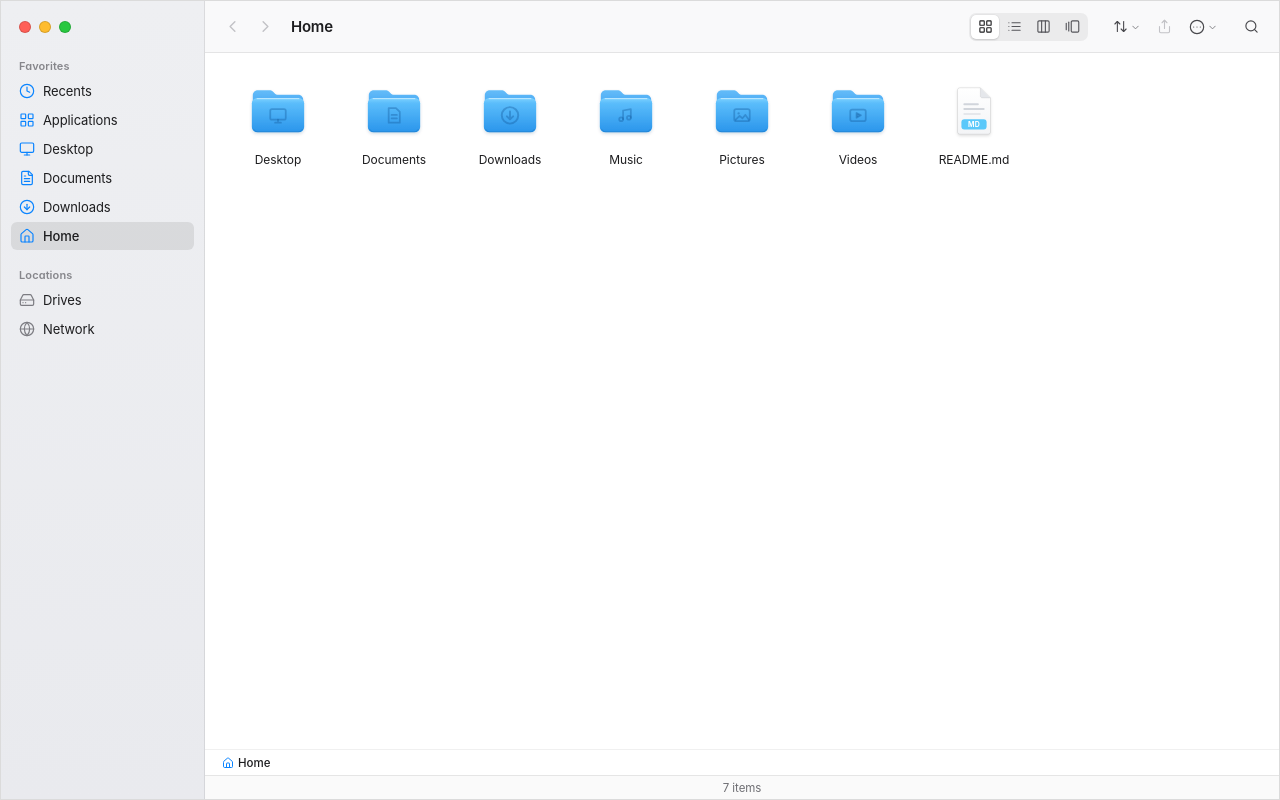
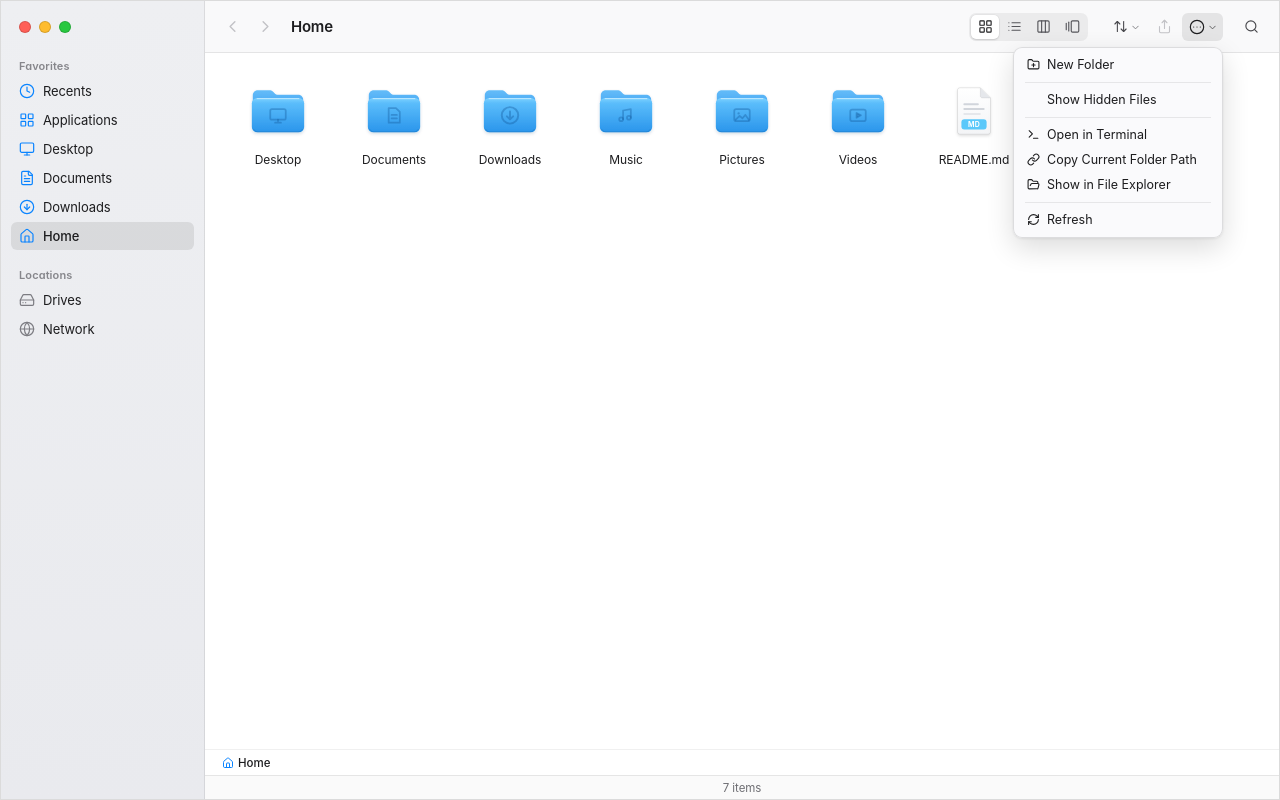
Before and after one commit to yetanotherchris/WinFinder, a React (Vite) app: page / in a window 1280 px wide. Both pictures are taken after a click on the button 1202 px from the left and 26 px from the top of the page. Built offline with nearby package versions, Linux system fonts and the light colour scheme.

Commit message:
Actions button

```diff
--- a/src/App.tsx
+++ b/src/App.tsx
@@ -60,6 +60,7 @@ export const App: React.FC = () => {
   const [selectedEntry, setSelectedEntry] = useState<FileEntry | null>(null);
   const [sidebarWidth, setSidebarWidth] = useState<number>(204);
   const [viewMode, setViewMode] = useState<ViewMode>("icons");
+  const [showHidden, setShowHidden] = useState<boolean>(false);
   const [sortConfig, setSortConfig] = useState<SortConfig>({
     field: "name",
     direction: "asc",
@@ -68,9 +69,13 @@ export const App: React.FC = () => {
   const [loading, setLoading] = useState<boolean>(true);
   const [error, setError] = useState<string | null>(null);
   const requestIdRef = useRef(0);
+  const showHiddenRef = useRef(showHidden);
+  showHiddenRef.current = showHidden;
 
-  const fetchDirectory = useCallback(async (targetPath?: string): Promise<DirectoryListing | null> => {
+  const fetchDirectory = useCallback(
+    async (targetPath?: string, overrideShowHidden?: boolean): Promise<DirectoryListing | null> => {
       const reqId = ++requestIdRef.current;
+      const includeHidden = overrideShowHidden ?? showHiddenRef.current;
       setLoading(true);
       setError(null);
       setSelectedEntry(null);
@@ -86,6 +91,7 @@ export const App: React.FC = () => {
       try {
         const result = await invoke<DirectoryListing>("list_directory", {
           path: targetPath ?? null,
+          showHidden: includeHidden,
         });
         if (reqId !== requestIdRef.current) {
           return null;
@@ -103,7 +109,9 @@ export const App: React.FC = () => {
         setLoading(false);
         return null;
       }
-  }, []);
+    },
+    []
+  );
 
   // Initial load: resolve sidebar locations & open ~/
   useEffect(() => {
@@ -205,14 +213,78 @@ export const App: React.FC = () => {
     }
   }, []);
 
-  const handleRevealInExplorer = useCallback(async (entry: FileEntry) => {
-    if (!isTauriRuntime()) return;
+  const handleNewFolder = useCallback(async () => {
+    if (!isTauriRuntime() || !listing || listing.currentPath.startsWith("virtual://")) return;
     try {
-      await invoke("reveal_in_file_manager", { path: entry.path });
+      const createdPath = await invoke<string>("create_new_folder", {
+        parentPath: listing.currentPath,
+      });
+      const refreshed = await fetchDirectory(listing.currentPath);
+      if (refreshed) {
+        const createdEntry = refreshed.entries.find(
+          (e) => e.path.toLowerCase() === createdPath.toLowerCase()
+        );
+        if (createdEntry) {
+          setSelectedEntry(createdEntry);
+        }
+      }
     } catch (err) {
       setError(typeof err === "string" ? err : String(err));
     }
-  }, []);
+  }, [fetchDirectory, listing]);
+
+  const handleToggleShowHidden = useCallback(() => {
+    const next = !showHiddenRef.current;
+    setShowHidden(next);
+    if (listing) {
+      void fetchDirectory(listing.currentPath, next);
+    }
+  }, [fetchDirectory, listing]);
+
+  const handleOpenInTerminal = useCallback(async () => {
+    if (!isTauriRuntime() || !listing || listing.currentPath.startsWith("virtual://")) return;
+    try {
+      await invoke("open_in_terminal", { path: listing.currentPath });
+    } catch (err) {
+      setError(typeof err === "string" ? err : String(err));
+    }
+  }, [listing]);
+
+  const handleCopyCurrentPath = useCallback(async () => {
+    if (!listing || listing.currentPath.startsWith("virtual://")) return;
+    try {
+      await navigator.clipboard.writeText(listing.currentPath);
+    } catch {
+      // Clipboard API unavailable
+    }
+  }, [listing]);
+
+  const handleShowInExplorer = useCallback(async () => {
+    if (!isTauriRuntime() || !listing || listing.currentPath.startsWith("virtual://")) return;
+    try {
+      const hasRealSelection = Boolean(
+        selectedEntry &&
+          selectedEntry.entryKind !== "app" &&
+          selectedEntry.entryKind !== "drive" &&
+          !selectedEntry.path.startsWith("virtual://")
+      );
+      if (hasRealSelection && selectedEntry) {
+        await invoke("reveal_in_file_manager", { path: selectedEntry.path, select: true });
+      } else {
+        await invoke("reveal_in_file_manager", { path: listing.currentPath, select: false });
+      }
+    } catch (err) {
+      setError(typeof err === "string" ? err : String(err));
+    }
+  }, [listing, selectedEntry]);
+
+  const handleRefresh = useCallback(() => {
+    if (listing) {
+      void fetchDirectory(listing.currentPath);
+    } else {
+      void fetchDirectory();
+    }
+  }, [fetchDirectory, listing]);
 
   const handleBack = useCallback(async () => {
     if (historyIndex <= 0) return;
@@ -292,10 +364,12 @@ export const App: React.FC = () => {
       <div className="finder-content-column">
         <Toolbar
           title={displayTitle}
+          currentPath={activePath}
           canGoBack={historyIndex > 0}
           canGoForward={historyIndex < history.length - 1}
           viewMode={viewMode}
           sortConfig={sortConfig}
+          showHidden={showHidden}
           selectedEntry={selectedEntry}
           onBack={() => void handleBack()}
           onForward={() => void handleForward()}
@@ -304,7 +378,12 @@ export const App: React.FC = () => {
           onShareWithOs={(entry) => void handleShareWithOs(entry)}
           onCopyFile={(entry) => void handleCopyFile(entry)}
           onCopyPath={(entry) => void handleCopyPath(entry)}
-          onRevealInExplorer={(entry) => void handleRevealInExplorer(entry)}
+          onNewFolder={() => void handleNewFolder()}
+          onToggleShowHidden={handleToggleShowHidden}
+          onOpenInTerminal={() => void handleOpenInTerminal()}
+          onCopyCurrentPath={() => void handleCopyCurrentPath()}
+          onShowInExplorer={() => void handleShowInExplorer()}
+          onRefresh={handleRefresh}
         />
 
         <MainView
@@ -319,6 +398,7 @@ export const App: React.FC = () => {
           selectedPath={selectedEntry?.path ?? null}
           viewMode={viewMode}
           sortConfig={sortConfig}
+          showHidden={showHidden}
           loading={loading}
           loadingMessage={loadingMessage}
           error={error}
--- a/src/components/Toolbar.tsx
+++ b/src/components/Toolbar.tsx
@@ -15,16 +15,21 @@ import {
   Copy,
   Link,
   FolderOpen,
+  FolderPlus,
+  Terminal,
+  RefreshCw,
   Share2,
 } from "lucide-react";
 import type { FileEntry, SortConfig, SortField, ViewMode } from "../types";
 
 interface ToolbarProps {
   title: string;
+  currentPath: string;
   canGoBack: boolean;
   canGoForward: boolean;
   viewMode: ViewMode;
   sortConfig: SortConfig;
+  showHidden: boolean;
   selectedEntry: FileEntry | null;
   onBack: () => void;
   onForward: () => void;
@@ -33,7 +38,12 @@ interface ToolbarProps {
   onShareWithOs: (entry: FileEntry) => void;
   onCopyFile: (entry: FileEntry) => void;
   onCopyPath: (entry: FileEntry) => void;
-  onRevealInExplorer: (entry: FileEntry) => void;
+  onNewFolder: () => void;
+  onToggleShowHidden: () => void;
+  onOpenInTerminal: () => void;
+  onCopyCurrentPath: () => void;
+  onShowInExplorer: () => void;
+  onRefresh: () => void;
 }
 
 const SORT_FIELDS: { field: SortField; label: string }[] = [
@@ -45,10 +55,12 @@ const SORT_FIELDS: { field: SortField; label: string }[] = [
 
 export const Toolbar: React.FC<ToolbarProps> = ({
   title,
+  currentPath,
   canGoBack,
   canGoForward,
   viewMode,
   sortConfig,
+  showHidden,
   selectedEntry,
   onBack,
   onForward,
@@ -57,15 +69,22 @@ export const Toolbar: React.FC<ToolbarProps> = ({
   onShareWithOs,
   onCopyFile,
   onCopyPath,
-  onRevealInExplorer,
+  onNewFolder,
+  onToggleShowHidden,
+  onOpenInTerminal,
+  onCopyCurrentPath,
+  onShowInExplorer,
+  onRefresh,
 }) => {
   const [sortMenuOpen, setSortMenuOpen] = useState(false);
   const [shareMenuOpen, setShareMenuOpen] = useState(false);
+  const [actionsMenuOpen, setActionsMenuOpen] = useState(false);
   const sortMenuRef = useRef<HTMLDivElement | null>(null);
   const shareMenuRef = useRef<HTMLDivElement | null>(null);
+  const actionsMenuRef = useRef<HTMLDivElement | null>(null);
 
   useEffect(() => {
-    if (!sortMenuOpen && !shareMenuOpen) return;
+    if (!sortMenuOpen && !shareMenuOpen && !actionsMenuOpen) return;
     const handlePointerDown = (e: MouseEvent) => {
       if (sortMenuOpen && sortMenuRef.current && !sortMenuRef.current.contains(e.target as Node)) {
         setSortMenuOpen(false);
@@ -73,11 +92,15 @@ export const Toolbar: React.FC<ToolbarProps> = ({
       if (shareMenuOpen && shareMenuRef.current && !shareMenuRef.current.contains(e.target as Node)) {
         setShareMenuOpen(false);
       }
+      if (actionsMenuOpen && actionsMenuRef.current && !actionsMenuRef.current.contains(e.target as Node)) {
+        setActionsMenuOpen(false);
+      }
     };
     const handleKeyDown = (e: KeyboardEvent) => {
       if (e.key === "Escape") {
         setSortMenuOpen(false);
         setShareMenuOpen(false);
+        setActionsMenuOpen(false);
       }
     };
     window.addEventListener("mousedown", handlePointerDown);
@@ -86,7 +109,7 @@ export const Toolbar: React.FC<ToolbarProps> = ({
       window.removeEventListener("mousedown", handlePointerDown);
       window.removeEventListener("keydown", handleKeyDown);
     };
-  }, [sortMenuOpen, shareMenuOpen]);
+  }, [sortMenuOpen, shareMenuOpen, actionsMenuOpen]);
 
   // Close share menu if selection disappears
   useEffect(() => {
@@ -95,6 +118,7 @@ export const Toolbar: React.FC<ToolbarProps> = ({
     }
   }, [selectedEntry]);
 
+  const isRealDirectory = Boolean(currentPath && !currentPath.startsWith("virtual://"));
   const isRealFsItem = Boolean(
     selectedEntry &&
       selectedEntry.entryKind !== "app" &&
@@ -202,7 +226,11 @@ export const Toolbar: React.FC<ToolbarProps> = ({
           <button
             type="button"
             className={`toolbar-btn toolbar-btn-chevron ${sortMenuOpen ? "open" : ""}`}
-            onClick={() => setSortMenuOpen((prev) => !prev)}
+            onClick={() => {
+              setShareMenuOpen(false);
+              setActionsMenuOpen(false);
+              setSortMenuOpen((prev) => !prev);
+            }}
             title="Sort items"
             aria-label="Sort items"
             aria-expanded={sortMenuOpen}
@@ -295,6 +323,7 @@ export const Toolbar: React.FC<ToolbarProps> = ({
             disabled={!isRealFsItem}
             onClick={() => {
               setSortMenuOpen(false);
+              setActionsMenuOpen(false);
               setShareMenuOpen((prev) => !prev);
             }}
             title={isRealFsItem ? "Share selected item" : "Select a file or folder to share"}
@@ -359,6 +388,114 @@ export const Toolbar: React.FC<ToolbarProps> = ({
                 </span>
                 <span>Copy Path</span>
               </button>
+            </div>
+          )}
+        </div>
+
+        {/* Action / More Popover Menu */}
+        <div className="sort-menu-wrapper" ref={actionsMenuRef}>
+          <button
+            type="button"
+            className={`toolbar-btn toolbar-btn-chevron ${actionsMenuOpen ? "open" : ""}`}
+            onClick={() => {
+              setSortMenuOpen(false);
+              setShareMenuOpen(false);
+              setActionsMenuOpen((prev) => !prev);
+            }}
+            title="Actions"
+            aria-label="More actions"
+            aria-expanded={actionsMenuOpen}
+            aria-haspopup="menu"
+          >
+            <CircleEllipsis size={16} strokeWidth={1.75} />
+            <ChevronDown size={11} strokeWidth={2} className="tiny-chevron" />
+          </button>
+
+          {actionsMenuOpen && (
+            <div className="sort-popover share-popover" role="menu" aria-label="Folder actions">
+              <button
+                type="button"
+                role="menuitem"
+                className="sort-menu-item"
+                disabled={!isRealDirectory}
+                onClick={() => {
+                  setActionsMenuOpen(false);
+                  onNewFolder();
+                }}
+              >
+                <span className="sort-check-slot">
+                  <FolderPlus size={13} strokeWidth={2} />
+                </span>
+                <span>New Folder</span>
+              </button>
+
+              <div className="sort-menu-sep" />
+
+              <button
+                type="button"
+                role="menuitemcheckbox"
+                aria-checked={showHidden}
+                className="sort-menu-item"
+                onClick={() => {
+                  setActionsMenuOpen(false);
+                  onToggleShowHidden();
+                }}
+              >
+                <span className="sort-check-slot">
+                  {showHidden && <Check size={13} strokeWidth={2.4} />}
+                </span>
+                <span>Show Hidden Files</span>
+              </button>
+
+              <div className="sort-menu-sep" />
+
+              <button
+                type="button"
+                role="menuitem"
+                className="sort-menu-item"
+                disabled={!isRealDirectory}
+                onClick={() => {
+                  setActionsMenuOpen(false);
+                  onOpenInTerminal();
+                }}
+              >
+                <span className="sort-check-slot">
+                  <Terminal size={13} strokeWidth={2} />
+                </span>
+                <span>Open in Terminal</span>
+              </button>
+
+              <button
+                type="button"
+                role="menuitem"
+                className="sort-menu-item"
+                disabled={!isRealDirectory}
+                onClick={() => {
+                  setActionsMenuOpen(false);
+                  onCopyCurrentPath();
+                }}
+              >
+                <span className="sort-check-slot">
+                  <Link size={13} strokeWidth={2} />
+                </span>
+                <span>Copy Current Folder Path</span>
+              </button>
+
+              <button
+                type="button"
+                role="menuitem"
+                className="sort-menu-item"
+                disabled={!isRealDirectory}
+                onClick={() => {
+                  setActionsMenuOpen(false);
+                  onShowInExplorer();
+                }}
+              >
+                <span className="sort-check-slot">
+                  <FolderOpen size={13} strokeWidth={2} />
+                </span>
+                <span>Show in File Explorer</span>
+              </button>
 
               <div className="sort-menu-sep" />
 
@@ -367,29 +504,18 @@ export const Toolbar: React.FC<ToolbarProps> = ({
                 role="menuitem"
                 className="sort-menu-item"
                 onClick={() => {
-                  setShareMenuOpen(false);
-                  onRevealInExplorer(selectedEntry);
+                  setActionsMenuOpen(false);
+                  onRefresh();
                 }}
               >
                 <span className="sort-check-slot">
-                  <FolderOpen size={13} strokeWidth={2} />
+                  <RefreshCw size={13} strokeWidth={2} />
                 </span>
-                <span>Show in File Explorer</span>
+                <span>Refresh</span>
               </button>
             </div>
           )}
         </div>
-
-        {/* Action / More */}
-        <button
-          type="button"
-          className="toolbar-btn toolbar-btn-chevron filler-btn"
-          title="Actions (prototype filler)"
-          aria-label="More actions"
-        >
-          <CircleEllipsis size={16} strokeWidth={1.75} />
-          <ChevronDown size={11} strokeWidth={2} className="tiny-chevron" />
-        </button>
 
         <div className="toolbar-spacer-sm" />
 
```
Also changed, not shown: src/components/MainView.tsx (+6 -2 lines), 1 other file (tests, documents, lock files or other folders). Lines whose indentation alone changed are shown as unchanged.
